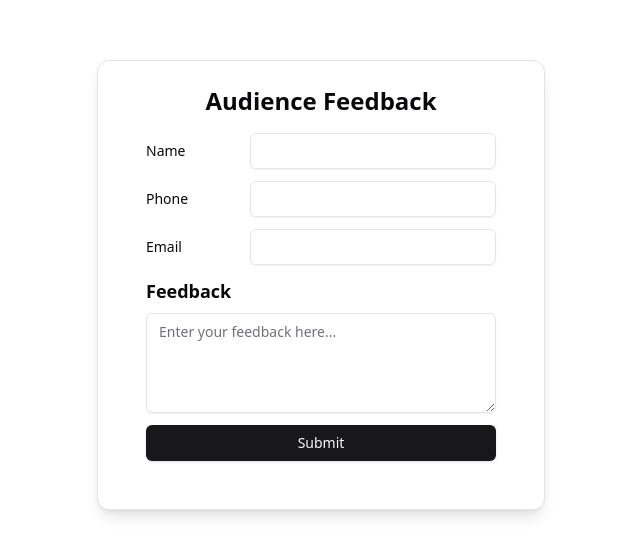
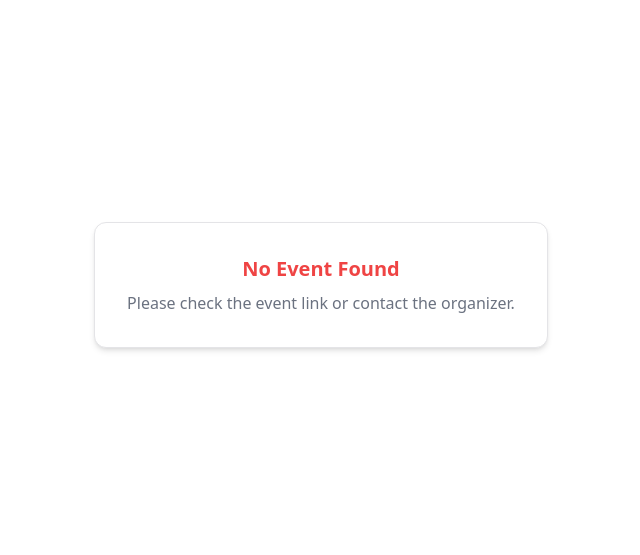
Before and after one commit to hariharans-dev/vocalis-frontend, a Next.js app: page /audience in a window 1280 px wide. Shown: the part 115-670 px from the top of the page, without its empty margins (319-959 px from the left). Built offline with nearby package versions, Linux system fonts and the light colour scheme.

Commit message:
event endpoint event check - audience page

```diff
--- /dev/null
+++ b/app/api/event/get/endpoint/route.ts
@@ -0,0 +1,47 @@
+import { NextResponse } from "next/server";
+import { APIRequestOptions, fetchData } from "../../../FetchData";
+import { cookies } from "next/headers";
+
+interface ApiResponse {
+  data?: any;
+  status?: any;
+  error?: any;
+}
+
+export async function POST(req: Request) {
+  try {
+    const body = await req.json();
+    const backendUrl = process.env.NEXT_PUBLIC_BACKEND_URL;
+
+    const path = `${backendUrl}/event/get/endpoint`;
+    const options: APIRequestOptions = {
+      method: "POST",
+      headers: {
+        "Content-Type": "application/json",
+      },
+      body: JSON.stringify(body), // adjust payload if needed
+    };
+
+    const response = await fetchData<ApiResponse>(path, options);
+    return NextResponse.json<ApiResponse>(response);
+  } catch (error: any) {
+    let status = 500;
+    let message = "internal server error";
+
+    if (error.message === "missing auth token") {
+      status = 401;
+      message = "missing auth token";
+    } else if (error.message === "invalid auth token format") {
+      status = 400;
+      message = "invalid auth token format";
+    }
+
+    return NextResponse.json<ApiResponse>(
+      {
+        status: "error",
+        error: { response: message },
+      },
+      { status }
+    );
+  }
+}
--- a/app/audience/page.tsx
+++ b/app/audience/page.tsx
@@ -1,6 +1,6 @@
 "use client";
 
-import { useState } from "react";
+import { useEffect, useState } from "react";
 import { Button } from "@/components/ui/button";
 import { Card, CardContent } from "@/components/ui/card";
 import { Label } from "@/components/ui/label";
@@ -26,9 +26,10 @@ export default function AudienceFeedback() {
     message: "",
   });
 
+  const [event, setEvent] = useState("");
+
   const [userDataError, setUserDataError] = useState<string | null>(null);
 
-  // Handle input changes correctly
   const handleInputChange = (
     e: React.ChangeEvent<HTMLInputElement | HTMLTextAreaElement>
   ) => {
@@ -39,93 +40,134 @@ export default function AudienceFeedback() {
     }));
   };
 
-  const submitChanges = async () => {
-    if (audienceData.message == "") {
-      setUserDataError("feedback missing !!");
-      return;
-    }
-    var data: any = audienceData;
-    data.event_endpoint = endpoint;
-    // const response = await createAudienceData(data);
-    const res = await fetch("/api/audience", {
+  const getEventWithEndpoint = async () => {
+    if (endpoint == null) {
+      setEvent("");
+    } else {
+      const data: any = { event_endpoint: endpoint };
+      const res = await fetch("/api/event/get/endpoint", {
         method: "POST",
-      headers: { "Content-Type": "application-json" },
+        headers: { "Content-Type": "application/json" },
         body: JSON.stringify(data),
       });
       const response = await res.json();
       if (response.status == "success") {
-      setUserDataError(String(response.data?.response));
+        setEvent(response.data.event);
       } else {
-      setUserDataError(String(response.error?.response));
+        setEvent("");
+      }
+    }
+  };
+
+  useEffect(() => {
+    getEventWithEndpoint();
+  }, []);
+
+  const submitChanges = async () => {
+    if (audienceData.message == "") {
+      setUserDataError("Feedback is required!");
+      return;
+    }
+    const data: any = { ...audienceData, event_endpoint: endpoint };
+    const res = await fetch("/api/audience", {
+      method: "POST",
+      headers: { "Content-Type": "application/json" },
+      body: JSON.stringify(data),
+    });
+    const response = await res.json();
+    if (response.status === "success") {
+      setUserDataError("✅ Feedback submitted successfully!");
+      setAudienceData({ name: "", phone: "", email: "", message: "" });
+    } else {
+      setUserDataError("❌ Something went wrong. Please try again.");
     }
   };
 
   return (
-    <div className="flex items-center justify-center min-h-screen p-4">
-      <Card className="w-full max-w-md p-6 shadow-lg">
-        <CardContent>
-          <h2 className="text-2xl font-bold text-center mb-4">
-            Audience Feedback
+    <div className="flex items-center justify-center min-h-screen px-4">
+      {event === "" ? (
+        <div className="flex items-center justify-center min-h-screen px-4">
+          <Card className="w-full max-w-lg rounded-xl shadow-md">
+            <CardContent className="p-8 text-center">
+              <h2 className="text-xl font-bold text-red-500">No Event Found</h2>
+              <p className="text-gray-500 mt-2">
+                Please check the event link or contact the organizer.
+              </p>
+            </CardContent>
+          </Card>
+        </div>
+      ) : (
+        <div className="flex items-center justify-center min-h-screen px-4">
+          <Card className="w-full max-w-2xl rounded-xl shadow-md">
+            <CardContent className="p-8 space-y-6">
+              <div className="text-center space-y-2">
+                <h2 className="text-2xl font-bold">
+                  Audience Feedback - {event}
                 </h2>
-          <div className="space-y-3">
-            <div className="flex items-center gap-2">
-              <Label htmlFor="name" className="w-24">
-                Name
-              </Label>
+                <p className="text-sm text-gray-500">
+                  We value your feedback. Please fill out the form below.
+                </p>
+              </div>
+
+              <div className="space-y-5">
+                <div className="space-y-2">
+                  <Label htmlFor="name">Name</Label>
                   <Input
                     id="name"
                     type="text"
                     name="name"
                     value={audienceData.name}
                     onChange={handleInputChange}
-                className="flex-1"
+                    placeholder="Enter your full name"
                   />
                 </div>
 
-            <div className="flex items-center gap-2">
-              <Label htmlFor="phone" className="w-24">
-                Phone
-              </Label>
+                <div className="space-y-2">
+                  <Label htmlFor="phone">Phone</Label>
                   <Input
                     id="phone"
                     type="text"
                     name="phone"
                     value={audienceData.phone}
                     onChange={handleInputChange}
-                className="flex-1"
+                    placeholder="Enter your phone number"
                   />
                 </div>
 
-            <div className="flex items-center gap-2">
-              <Label htmlFor="email" className="w-24">
-                Email
-              </Label>
+                <div className="space-y-2">
+                  <Label htmlFor="email">Email</Label>
                   <Input
                     id="email"
                     type="email"
                     name="email"
                     value={audienceData.email}
                     onChange={handleInputChange}
-                className="flex-1"
+                    placeholder="Enter your email address"
                   />
                 </div>
 
-            <div className="flex flex-col gap-2">
-              <Label htmlFor="message" className="text-lg font-semibold">
-                Feedback
-              </Label>
+                <div className="space-y-2">
+                  <Label htmlFor="message">Feedback</Label>
                   <Textarea
                     id="message"
                     name="message"
                     value={audienceData.message}
                     onChange={handleInputChange}
-                placeholder="Enter your feedback here..."
-                className="w-full min-h-[100px]"
+                    placeholder="Write your feedback here..."
+                    className="min-h-[120px]"
                   />
                 </div>
 
                 {userDataError && (
-              <p className="text-red-500 text-sm">{userDataError}</p>
+                  <p
+                    className={`text-sm ${
+                      userDataError.startsWith("✅")
+                        ? "text-green-600"
+                        : "text-red-500"
+                    }`}
+                  >
+                    {userDataError}
+                  </p>
                 )}
 
                 <Button onClick={submitChanges} className="w-full">
@@ -135,5 +177,7 @@ export default function AudienceFeedback() {
             </CardContent>
           </Card>
         </div>
+      )}
+    </div>
   );
 }
```
Lines whose indentation alone changed are shown as unchanged.
